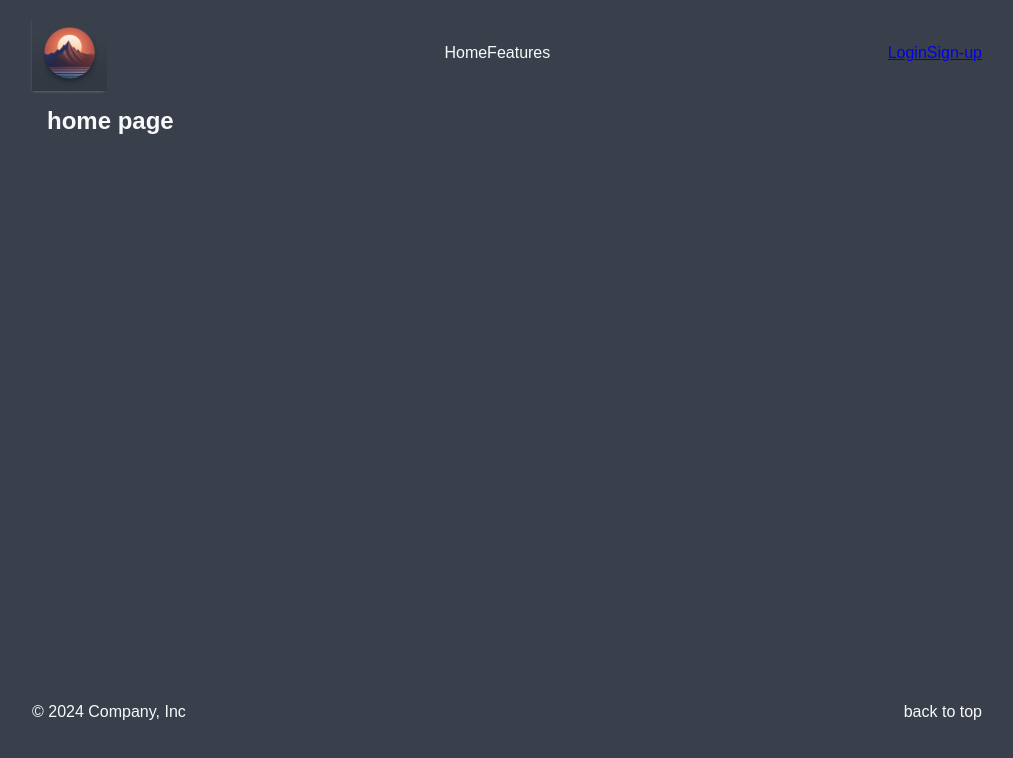
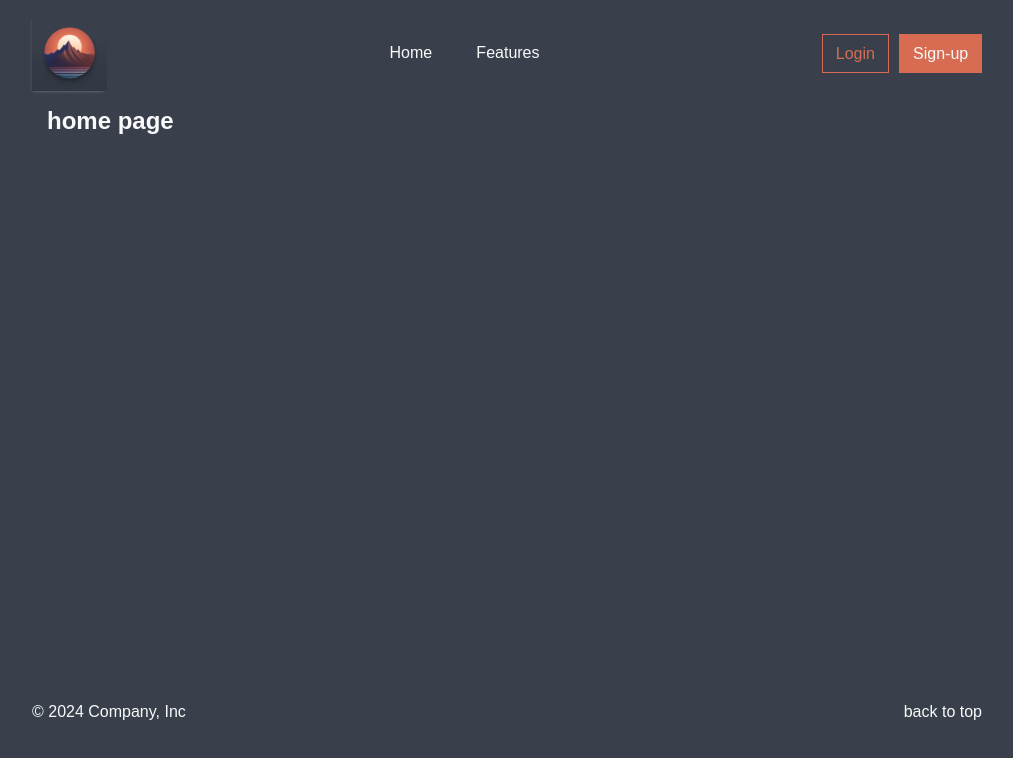
Before and after one commit to lostmart/university-front-react, a React (Vite) app: page / in a window 1280 px wide. Shown: the top 758 px of the page, without its empty margins (133-1146 px from the left). Built offline with nearby package versions, Linux system fonts and the light colour scheme.

Commit message:
responsive header

```diff
--- a/src/components/atoms/ButtonComp.jsx
+++ b/src/components/atoms/ButtonComp.jsx
@@ -1,7 +1,7 @@
 import PropTypes from "prop-types"
 
 const ButtonComp = ({ btnText }) => {
-	return <button>{btnText}</button>
+	return <button className="btn">{btnText}</button>
 }
 
 ButtonComp.propTypes = {
--- a/src/components/ui/HeaderComp.jsx
+++ b/src/components/ui/HeaderComp.jsx
@@ -9,10 +9,18 @@ const HeaderComp = () => {
 		<header className={styles.header}>
 			<img src={logo} alt="horizon university logo" />
 			<NavBar />
-			<div>
-				<NavLink to="/" className="btn">Login</NavLink>
-				<NavLink to="/">Sign-up</NavLink>
-
+			<div className={styles.logIn}>
+				<NavLink to="/" className="btn btn-primary-outline">
+					Login
+				</NavLink>
+				<NavLink to="/" className="btn btn-primary">
+					Sign-up
+				</NavLink>
+			</div>
+			<div className={styles.navToggler}>
+				<span></span>
+				<span></span>
+				<span></span>
 			</div>
 		</header>
 	)
--- a/src/components/ui/HeaderComp.module.scss
+++ b/src/components/ui/HeaderComp.module.scss
@@ -8,4 +8,37 @@
 		max-width: 75px;
 		box-shadow: -1px 2px 3px -2px #ffffff54;
 	}
+
+	.logIn {
+		display: none;
+		justify-content: space-between;
+		width: 160px;
+	}
+
+	.navToggler {
+		background-color: grey;
+		height: 75px;
+		width: 75px;
+		display: flex;
+		flex-direction: column;
+		justify-content: space-between;
+		padding-top: 8px;
+		padding-bottom: 8px;
+
+		span {
+			background-color: white;
+			height: 8px;
+			width: 100%;
+			display: block;
+		}
+	}
+
+	@media only screen and (min-width: 600px) {
+		.logIn {
+			display: flex;
+		}
+		.navToggler {
+			display: none;
+		}
+	}
 }
--- a/src/components/ui/NavBar.jsx
+++ b/src/components/ui/NavBar.jsx
@@ -1,11 +1,16 @@
+import { NavLink } from "react-router-dom"
 import styles from "./navBar.module.scss"
 
 const NavBar = () => {
 	return (
 		<nav className={styles.navBar}>
 			<ul>
-				<li>Home</li>
-				<li>Features</li>
+				<li>
+					<NavLink to="/">Home</NavLink>
+				</li>
+				<li>
+					<NavLink to="./#features">Features</NavLink>
+				</li>
 			</ul>
 		</nav>
 	)
--- a/src/components/ui/NavBar.module.scss
+++ b/src/components/ui/NavBar.module.scss
@@ -1,8 +1,21 @@
+@import "../../sass/variables";
+
 .navBar {
-	display: flex;
+	display: none;
 
 	ul {
 		list-style-type: none;
 		display: flex;
+		justify-content: space-between;
+		width: 150px;
+	}
+
+	a {
+		text-decoration: none;
+		color: $font-color;
+	}
+
+	@media only screen and (min-width: 600px) {
+		display: flex;
 	}
 }
--- a/src/index.scss
+++ b/src/index.scss
@@ -1,3 +1,6 @@
+@import "./sass/variables";
+@import "./sass/buttons";
+
 :root {
 	--font-color: #f8f9fa;
 	--bg-color: #3a404b;
--- /dev/null
+++ b/src/sass/_buttons.scss
@@ -0,0 +1,27 @@
+.btn {
+	padding: 0.4rem 0.8rem;
+	font-weight: 400;
+	line-height: 1.5;
+	text-align: center;
+	vertical-align: middle;
+	cursor: pointer;
+	text-decoration: none;
+	transition: color 0.15s ease-in-out, background-color 0.15s ease-in-out,
+		border-color 0.15s ease-in-out, box-shadow 0.15s ease-in-out;
+
+	a {
+		text-decoration: none;
+	}
+}
+
+.btn-primary {
+	color: $font-color;
+	background-color: $primary-color;
+	border: 1px solid $primary-color;
+}
+
+.btn-primary-outline {
+	background-color: transparent;
+	color: $primary-color;
+	border: 1px solid $primary-color;
+}
--- /dev/null
+++ b/src/sass/_variables.scss
@@ -0,0 +1,3 @@
+$font-color: #f8f9fa;
+$bg-color: #3a404b;
+$primary-color: #d76c53;
```
